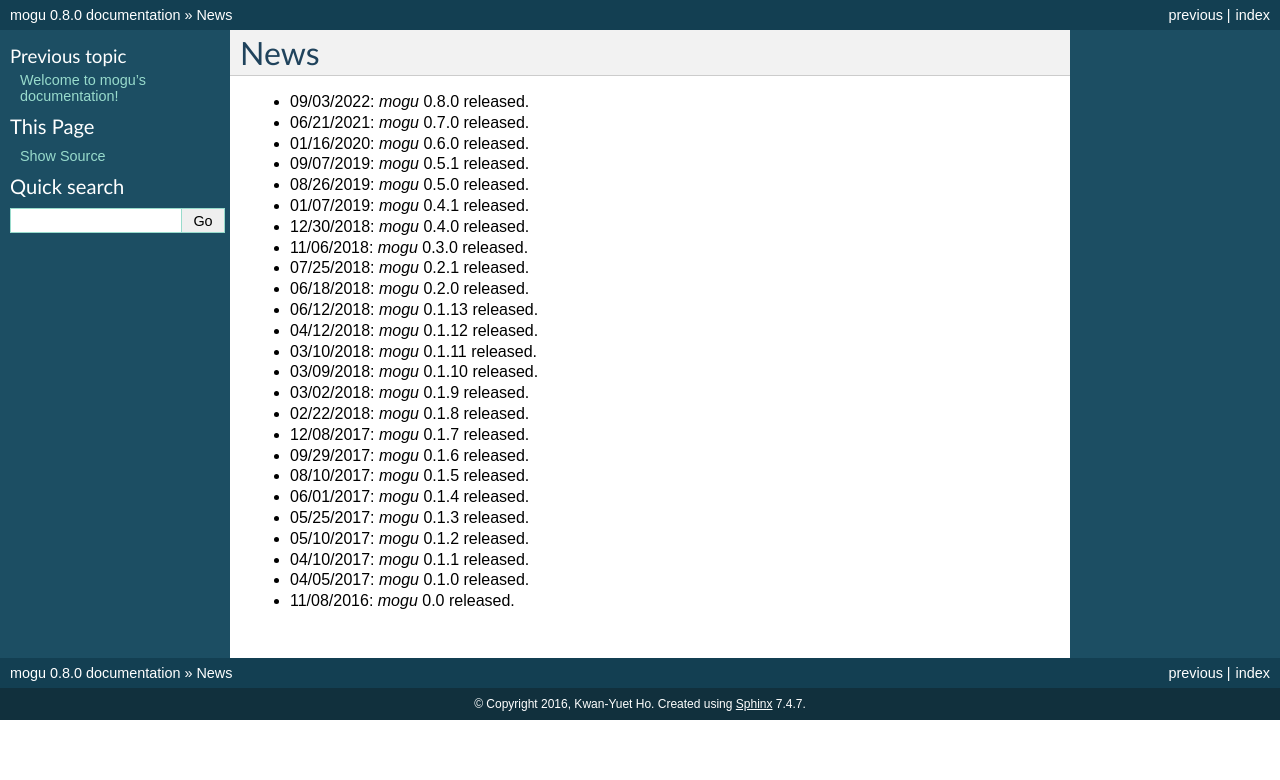
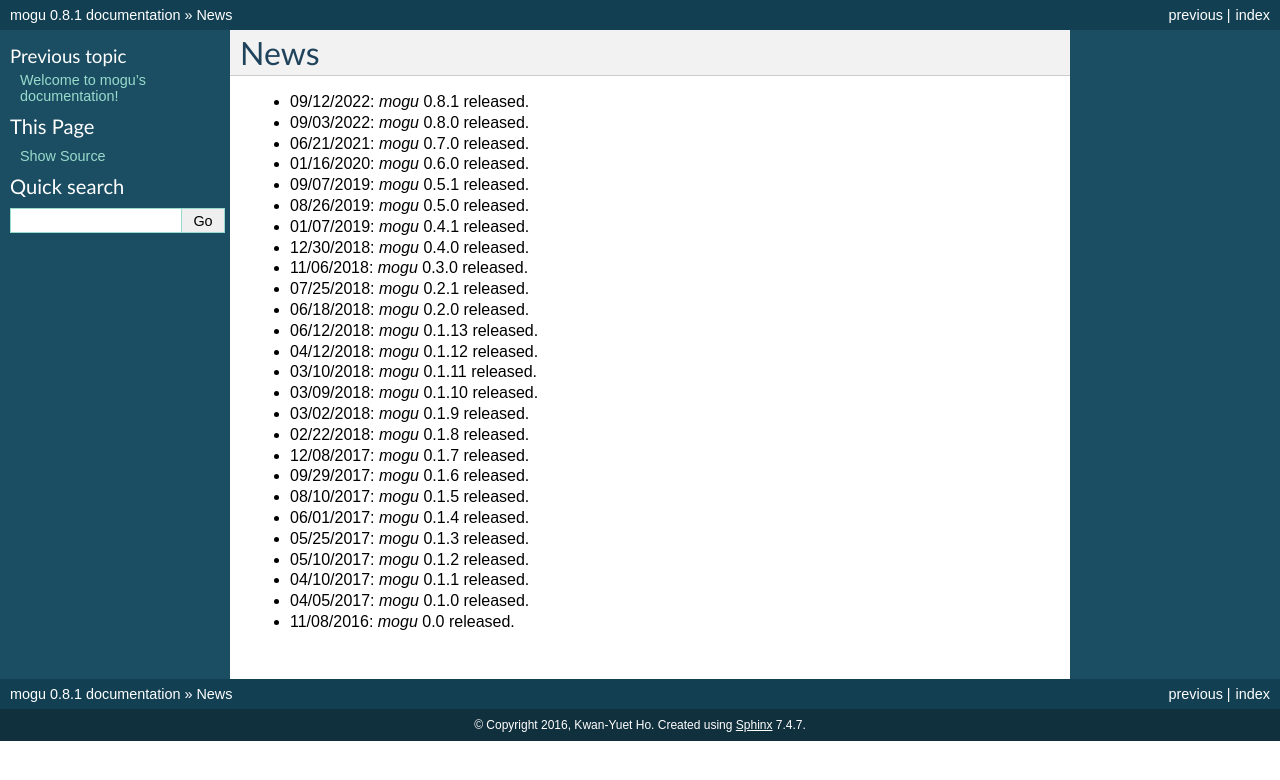
Before and after one commit to stephenhky/MoguNumerics, a Sphinx documentation site: the page built from docs/news.rst, in a window 1280 px wide. Shown: the top 780 px of the page. Built offline with Sphinx 7.4.7, drawn with Linux system fonts in a browser that asks for light colours.

Commit message:
update version number

```diff
--- a/docs/conf.py
+++ b/docs/conf.py
@@ -61,7 +61,7 @@ author = u'Kwan-Yuet Ho'
 # The short X.Y version.
 version = '0.8'
 # The full version, including alpha/beta/rc tags.
-release = '0.8.0'
+release = '0.8.1'
 
 # The language for content autogenerated by Sphinx. Refer to documentation
 # for a list of supported languages.
--- a/docs/news.rst
+++ b/docs/news.rst
@@ -1,6 +1,7 @@
 News
 ====
 
+* 09/12/2022: `mogu` 0.8.1 released.
 * 09/03/2022: `mogu` 0.8.0 released.
 * 06/21/2021: `mogu` 0.7.0 released.
 * 01/16/2020: `mogu` 0.6.0 released.
```
Also changed, not shown: README.md (+1 -0 lines).
